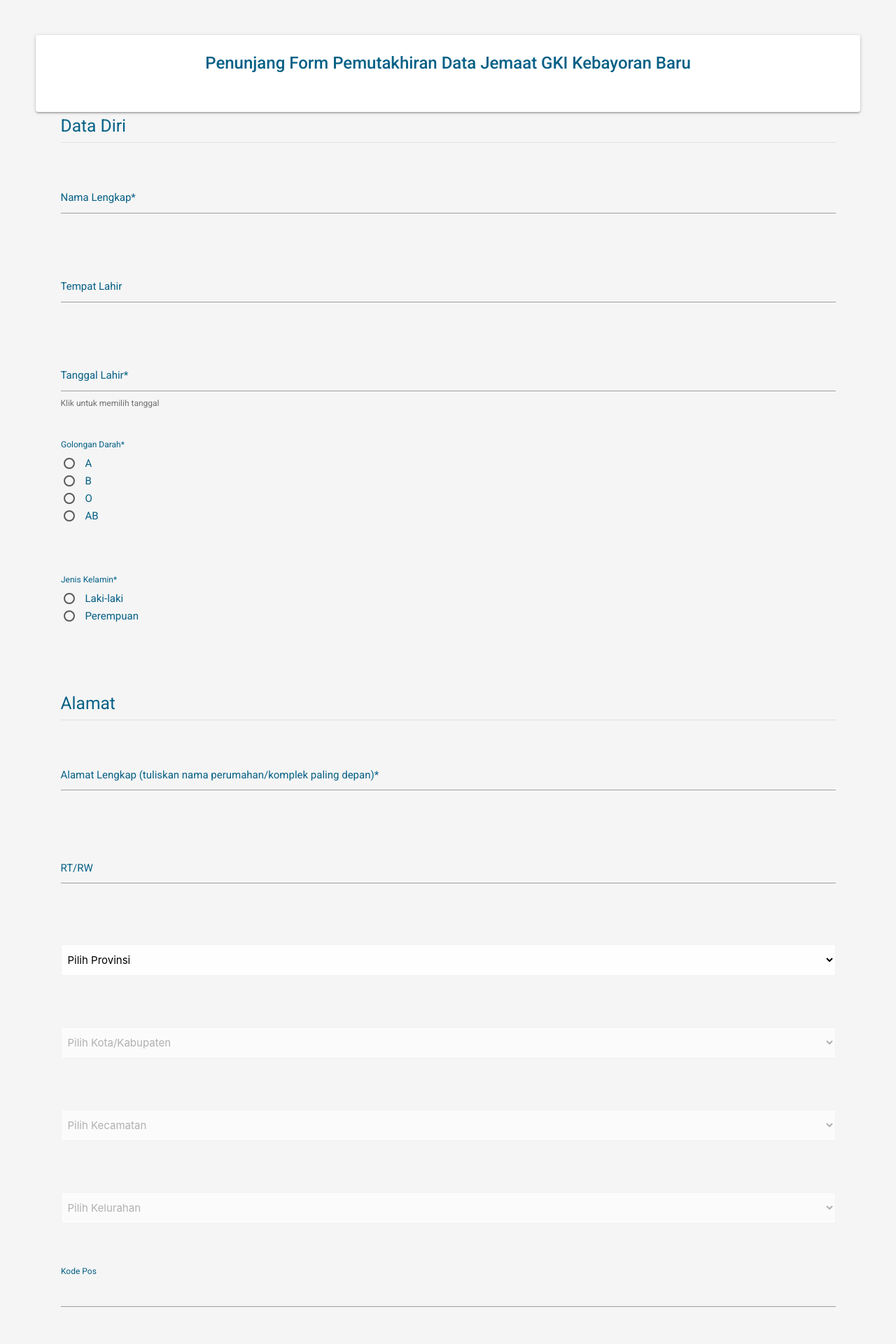
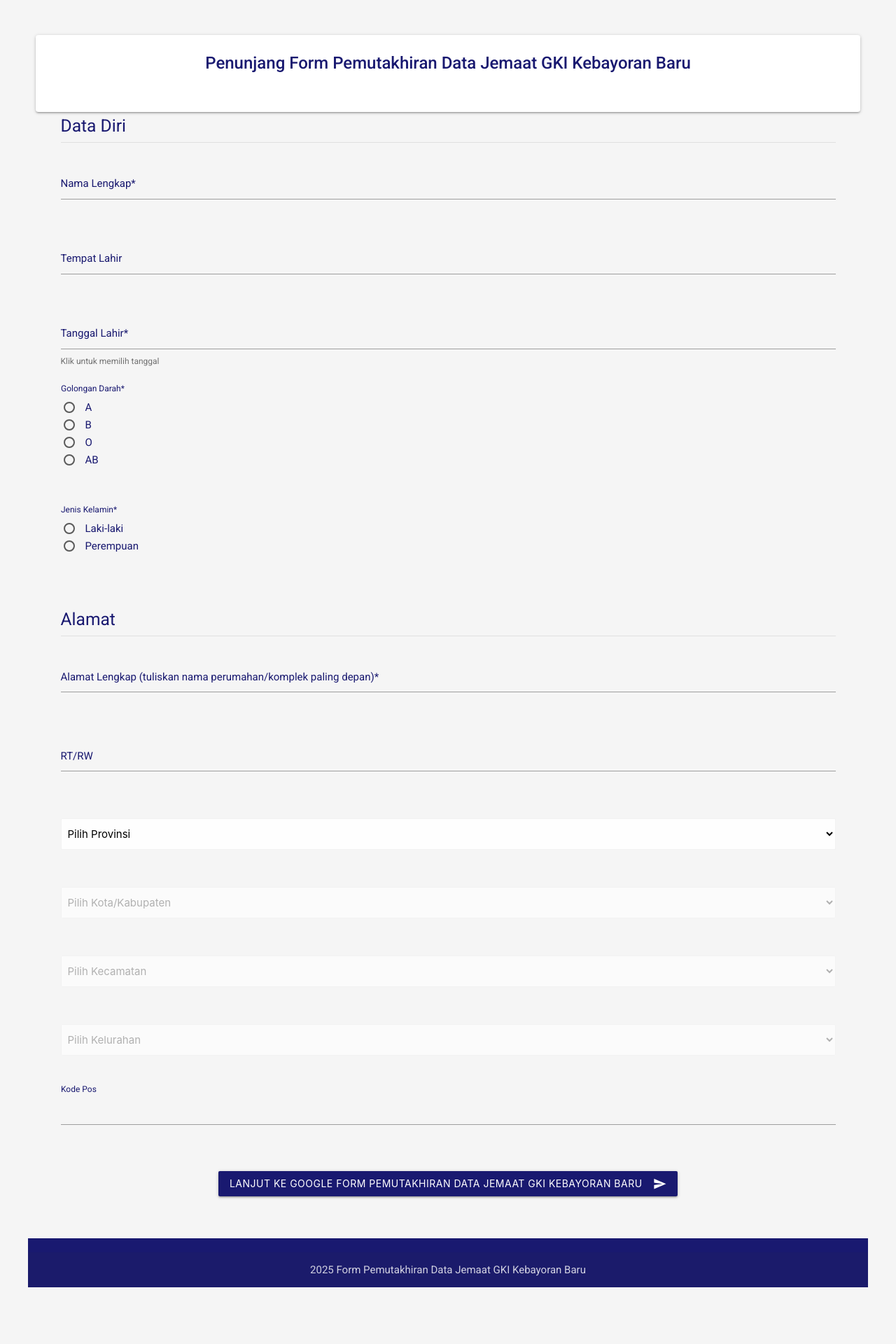
Before and after one commit to isaacnugroho/pemutakhiran-data-gki, a Next.js app: page / in a window 1280 px wide. Shown: the top 1920 px of the page at 70% size. After the commit the page ends 1839 px from the top, so only its background shows below. Built offline with nearby package versions, Linux system fonts and the light colour scheme; no server answers.

Commit message:
darker text narrower radio button gaps

```diff
--- a/src/styles/globals.css
+++ b/src/styles/globals.css
@@ -43,7 +43,7 @@
 .card-title {
   font-weight: 500 !important;
   margin-bottom: 30px !important;
-  color: #066086 !important;
+  color: #191970 !important;
 }
 
 .card-action {
@@ -66,30 +66,30 @@
 }
 
 .input-field label {
-  color: #066086;
+  color: #191970 !important;
 }
 
 .input-field input[type=text]:focus + label,
 .input-field input[type=email]:focus + label,
 .input-field input[type=tel]:focus + label,
 .input-field textarea:focus + label {
-  color: #066086 !important;
+  color: #191970 !important;
 }
 
 .input-field input[type=text]:focus,
 .input-field input[type=email]:focus,
 .input-field input[type=tel]:focus,
 .input-field textarea:focus {
-  border-bottom: 1px solid #066086 !important;
-  box-shadow: 0 1px 0 0 #066086 !important;
+  border-bottom: 1px solid #191970 !important;
+  box-shadow: 0 1px 0 0 #191970 !important;
 }
 
 .input-field .prefix {
-  color: #066086;
+  color: #191970;
 }
 
 .input-field .prefix.active {
-  color: #066086;
+  color: #191970;
 }
 
 input:not([type]),
@@ -122,8 +122,8 @@
 input[type=number]:not(.browser-default):focus:not([readonly]),
 input[type=search]:not(.browser-default):focus:not([readonly]),
 textarea.materialize-textarea:focus:not([readonly]) {
-  border-bottom: 2px solid #066086 !important;
-  box-shadow: 0 1px 0 0 #066086 !important;
+  border-bottom: 2px solid #191970 !important;
+  box-shadow: 0 1px 0 0 #191970 !important;
 }
 
 input:not([type]):focus:not([readonly])+label,
@@ -139,7 +139,7 @@
 input[type=number]:not(.browser-default):focus:not([readonly])+label,
 input[type=search]:not(.browser-default):focus:not([readonly])+label,
 textarea.materialize-textarea:focus:not([readonly])+label {
-  color: #066086 !important;
+  color: #191970 !important;
 }
 
 .helper-text {
@@ -161,21 +161,21 @@
 
 .loading-text {
   margin-top: 10px;
-  color: #066086;
+  color: #191970;
   font-weight: 500;
 }
 
 .spinner-teal-only {
-  border-color: #066086;
+  border-color: #191970;
 }
 
 /* Dropdown styling */
 .select-wrapper input.select-dropdown:focus {
-  border-bottom: 1px solid #066086 !important;
+  border-bottom: 1px solid #191970 !important;
 }
 
 .dropdown-content li > a, .dropdown-content li > span {
-  color: #066086 !important;
+  color: #191970 !important;
 }
 
 .dropdown-content li.selected > span {
@@ -215,19 +215,19 @@
 
 [type="radio"]:checked+span:after,
 [type="radio"].with-gap:checked+span:after {
-  background-color: #066086;
-  border: 2px solid #066086;
+  background-color: #191970;
+  border: 2px solid #191970;
 }
 
 [type="radio"]:checked+span:after,
 [type="radio"].with-gap:checked+span:before,
 [type="radio"].with-gap:checked+span:after {
-  border: 2px solid #066086;
+  border: 2px solid #191970;
 }
 
 /* Button styling */
 .btn, .btn-large {
-  background-color: #066086 !important;
+  background-color: #191970 !important;
   text-transform: uppercase;
   letter-spacing: 0.5px;
   transition: background-color 0.3s;
@@ -235,7 +235,7 @@
 }
 
 .btn:hover, .btn-large:hover {
-  background-color: #066086 !important;
+  background-color: #191970 !important;
 }
 
 /* Mandatory field indicator */
@@ -253,15 +253,19 @@
 
 /* Toast styling */
 .toast {
-  background-color: #066086;
+  background-color: #191970;
   border-radius: 24px;
   padding: 10px 25px;
 }
 
 /* Footer styling */
 .page-footer {
-  background-color: #066086;
+  background-color: #191970;
   margin-top: 40px;
+}
+
+.row {
+  margin-bottom: 0;
 }
 
 /* Loading indicator styles */
@@ -272,7 +276,7 @@
 
 /* Section styles */
 h5 {
-  color: #066086;
+  color: #191970;
   margin: 30px 0 20px 0;
   border-bottom: 1px solid #e0e0e0;
   padding-bottom: 10px;
```
